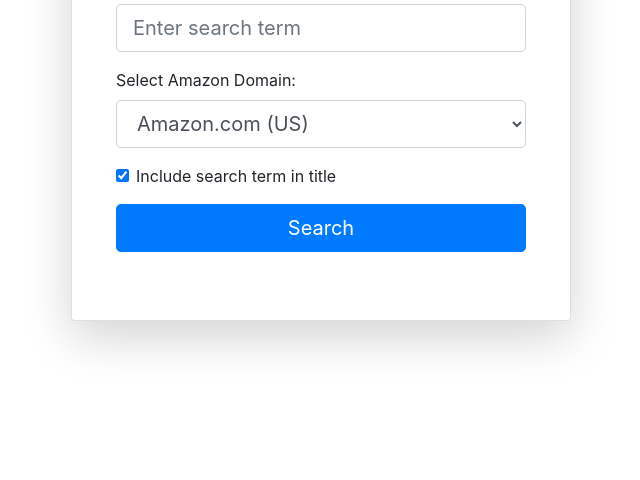
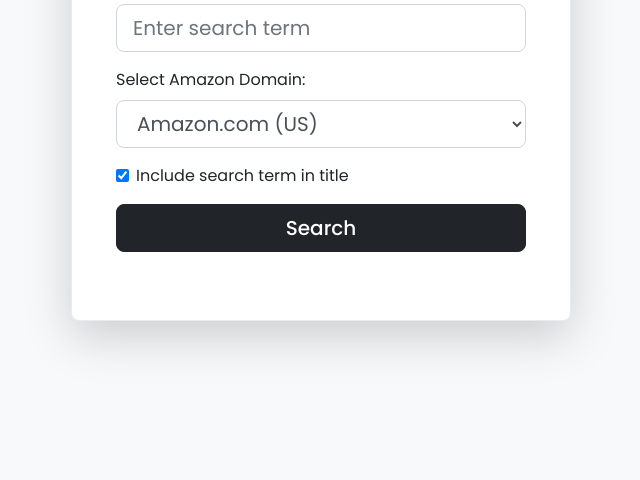
Before and after one commit to ptrgiang/amazon-crawler, a plain HTML site: page index.html in a window 1280 px wide. Shown: the part 320-800 px from the top of the page, without its empty margins (319-959 px from the left). Drawn offline with nearby package versions, Linux system fonts and the light colour scheme.

Commit message:
update UI

```diff
--- a/index.html
+++ b/index.html
@@ -6,7 +6,34 @@
     <title>Amazon Search</title>
     <link rel="icon" href="https://cdn-icons-png.flaticon.com/128/972/972623.png" type="image/png">
     <link rel="stylesheet" href="https://stackpath.bootstrapcdn.com/bootstrap/4.5.2/css/bootstrap.min.css">
+    <link href="https://fonts.googleapis.com/css2?family=Poppins:wght@400;500;600&display=swap" rel="stylesheet">
     <style>
+        body {
+            font-family: 'Poppins', sans-serif;
+            background-color: #f8f9fa;
+        }
+        .card {
+            border: 1px solid #e9ecef;
+            border-radius: 8px;
+            box-shadow: none;
+        }
+        .card-title {
+            font-weight: 600;
+        }
+        .form-control {
+            border-radius: 8px;
+        }
+        .btn-primary {
+            background-color: #212529;
+            border-color: #212529;
+            border-radius: 8px;
+            font-weight: 500;
+            transition: all 0.2s;
+        }
+        .btn-primary:hover {
+            background-color: #343a40;
+            border-color: #343a40;
+        }
         .loader {
             width: 60px;
             aspect-ratio: 2;
```
Also changed, not shown: results.html (+39 -0 lines), 1 other file.
